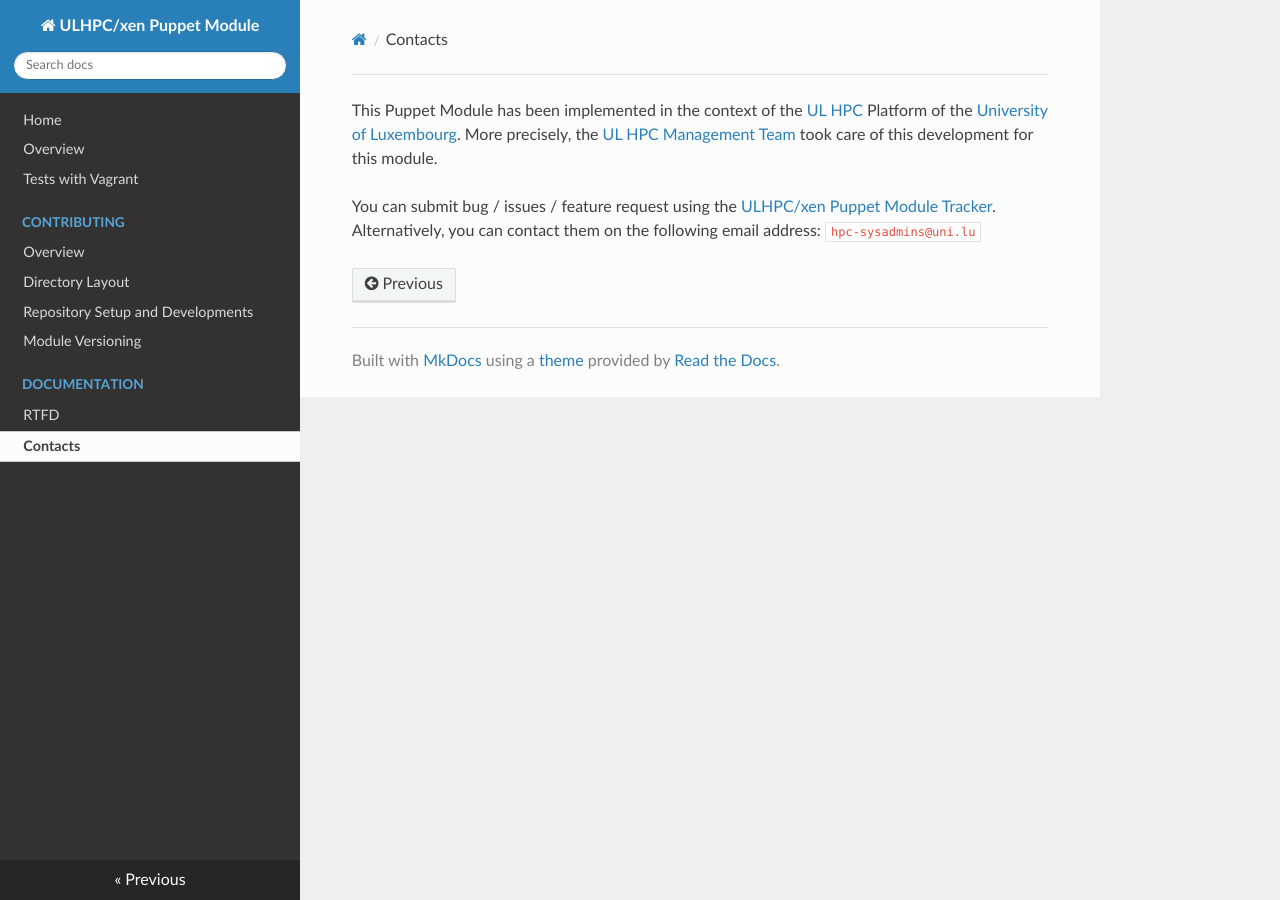
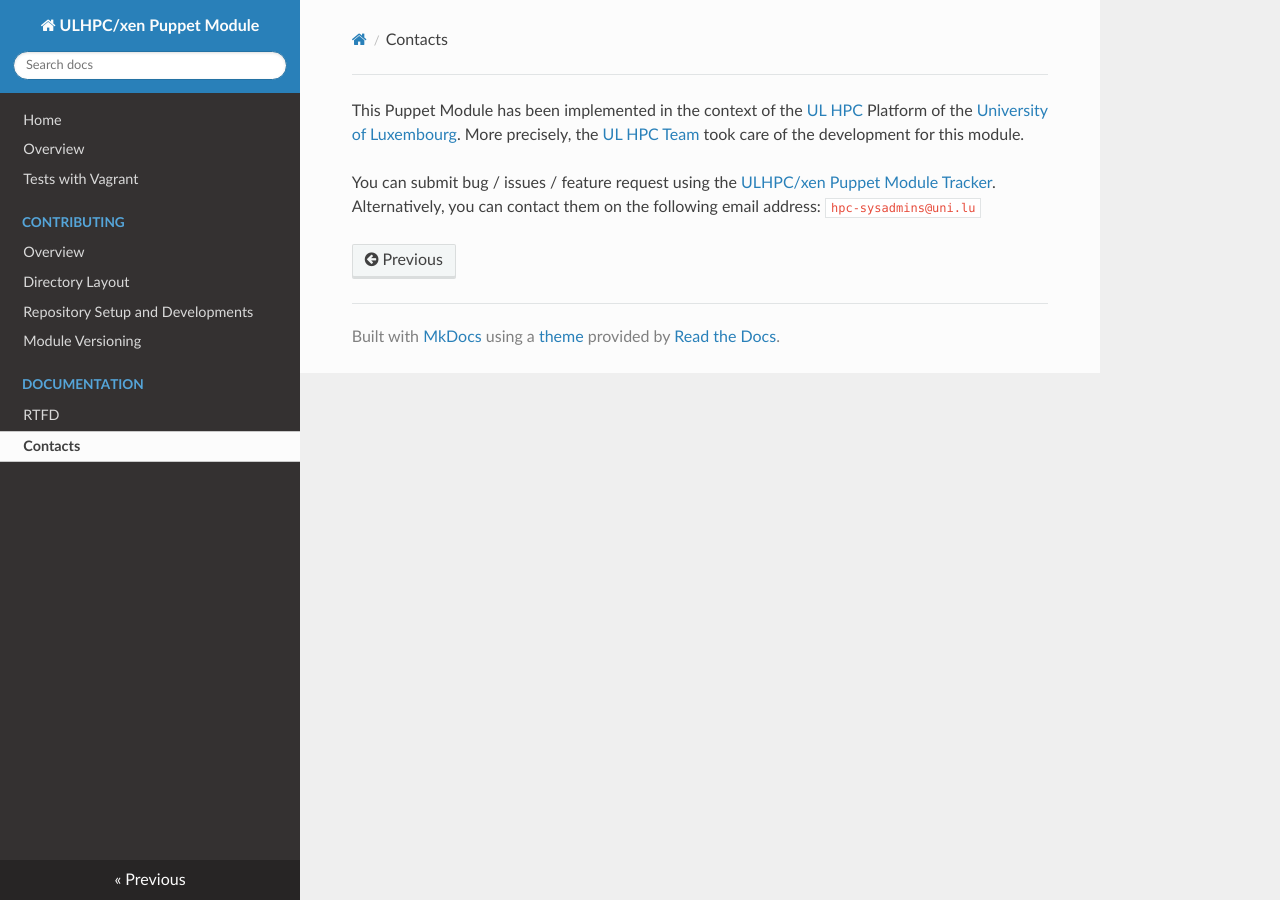
Before and after one commit to ULHPC/puppet-xen, an MkDocs documentation site: the page built from docs/contacts.md, in a window 1280 px wide. Built offline with MkDocs 1.6.1, drawn with Linux system fonts in a browser that asks for light colours; nearby versions of some CDN libraries; old or Windows-style settings are respelled for this version of MkDocs.

Commit message:
update content of 'contacts.md'
Signed-off-by: Hyacinthe Cartiaux <Hyacinthe.Cartiaux@uni.lu>

```diff
--- a/docs/contacts.md
+++ b/docs/contacts.md
@@ -1,5 +1,5 @@
 This Puppet Module has been implemented in the context of the [UL HPC](http://hpc.uni.lu) Platform of the [University of Luxembourg](http://www.uni.lu).
-More precisely, the [UL HPC Management Team](https://hpc.uni.lu/about/team.html#system-administrators) took care of this development for this module.
+More precisely, the [UL HPC Team](https://hpc.uni.lu/about/team.html#system-administrators) took care of the development for this module.
 
 You can submit bug / issues / feature request using the [ULHPC/xen Puppet Module Tracker](https://github.com/ULHPC/puppet-xen/issues).
 Alternatively, you can contact them on the following email address: `hpc-sysadmins@uni.lu`
```
